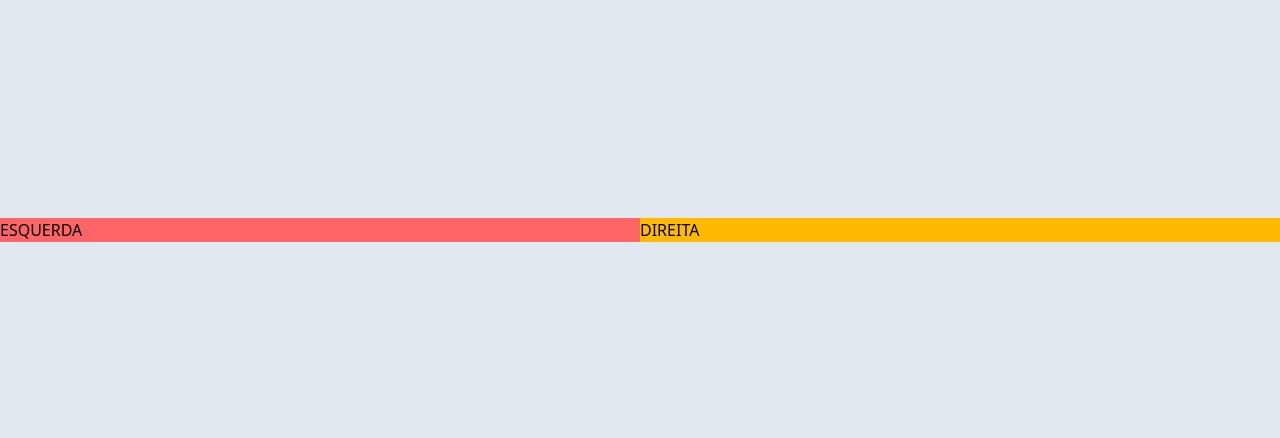
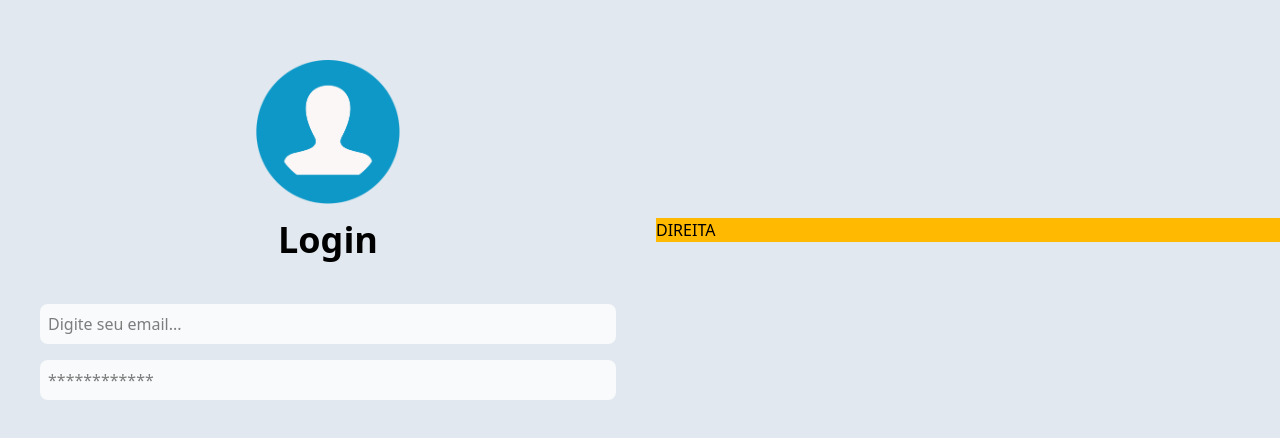
Before and after one commit to AnaGCastro/SistemaDeLogin, a website: page src/index.html in a window 1280 px wide. Shown: the part 170-608 px from the top of the page. Drawn offline with Linux system fonts and the light colour scheme.

Commit message:
container do login

```diff
--- a/src/index.html
+++ b/src/index.html
@@ -10,7 +10,29 @@
 
 <main class="w-full min-h-screen flex flex-col md:flex-row items-center justify-center mx-auto">
 
-    <section class="w-full flex-1 bg-red-400">ESQUERDA</section>
+    <section class="w-full flex-1  flex flex-col justify-center items-center p-4">
+        <div class="w-full max-w-xl flex justify-center items-center flex-col gap-4">
+
+
+            <img
+            src="./assets/user.png"
+             alt="Logo do usuario"
+             class="w-36 hover:scale-110 duration-300"
+             />
+             <h1 class="text-4xl font-bold mb-7">Login</h1>
+
+            <input type="text" placeholder="Digite seu email..." class="w-full p-2 rounded-lg  outline-none bg-gray-50 focus:bg-white"/>
+             <input type="password" placeholder="************" class="w-full p-2 rounded-lg  outline-none bg-gray-50 focus:bg-white"/>
+
+                </div>
+                </section>
+
+
+
+
+
+
+
 
     <section class=" hidden  md:flex w-full flex-1 bg-amber-400">DIREITA</section>
 
```
Also changed, not shown: src/assets/techs.png (added), src/assets/user.png (added), style/output.css.
